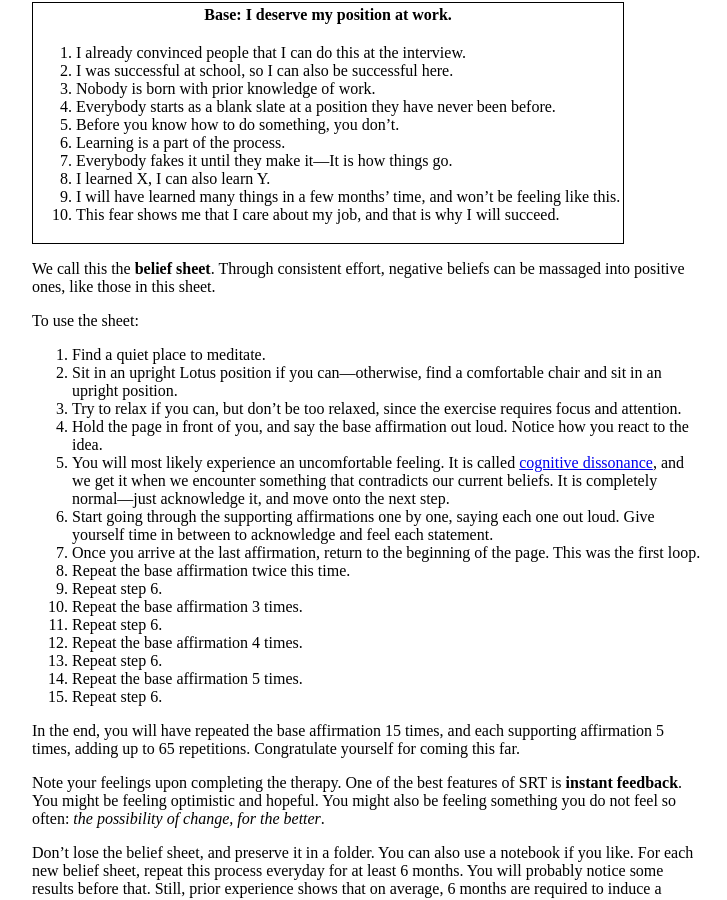
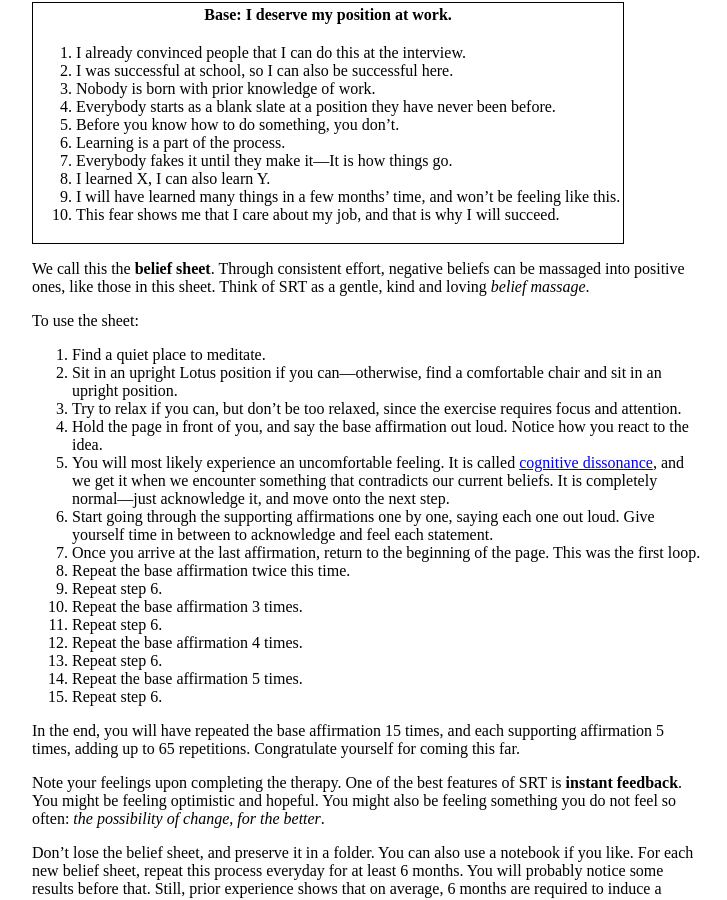
Before and after one commit to seandlg/repetition-works, a Jekyll site: the page built from index.md, in a window 1280 px wide and 900 px high, scrolled down 2641 px. Shown: the whole window, without its empty margins (8-735 px from the left). Built offline with Jekyll 4.4.1, drawn with Linux system fonts in a browser that asks for light colours.

```diff
--- a/_config.yml
+++ b/_config.yml
@@ -20,5 +20,6 @@ kramdown:
 
 highlighter: rouge
 
+google_analytics: G-Y9V8ZZLRHM
 
 excerpt_separator: <!--more-->
--- a/index.md
+++ b/index.md
@@ -102,7 +102,7 @@ Base: I deserve my position at work.
 </tr>
 </table>
 
-We call this the **belief sheet**. Through consistent effort, negative beliefs can be massaged into positive ones, like those in this sheet.
+We call this the **belief sheet**. Through consistent effort, negative beliefs can be massaged into positive ones, like those in this sheet. Think of SRT as a gentle, kind and loving *belief massage*.
 
 To use the sheet:
 
```
